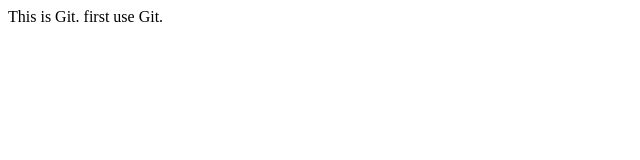
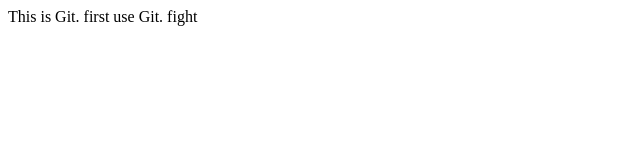
Before and after one commit to HYTaz/homework, a plain HTML site: page index.html in a window 1280 px wide. Shown: the full height of the page, 0-640 px from the left. Drawn offline with Linux system fonts and the light colour scheme.

Commit message:
first git

```diff
--- a/index.html
+++ b/index.html
@@ -7,6 +7,6 @@
     <title>Git & GitHub</title>
   </head>
   <body>
-    This is Git. first use Git.
+    This is Git. first use Git. fight
   </body>
 </html>
```
